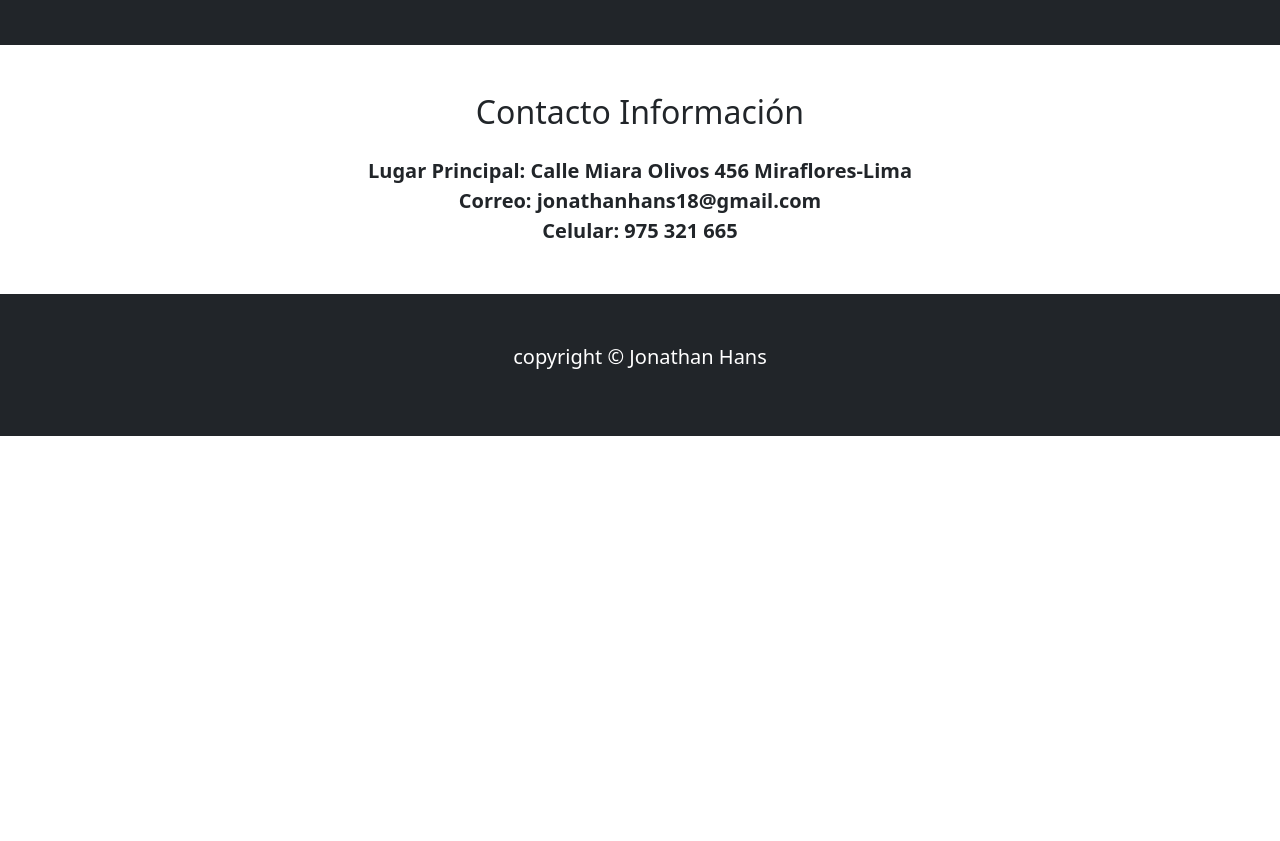
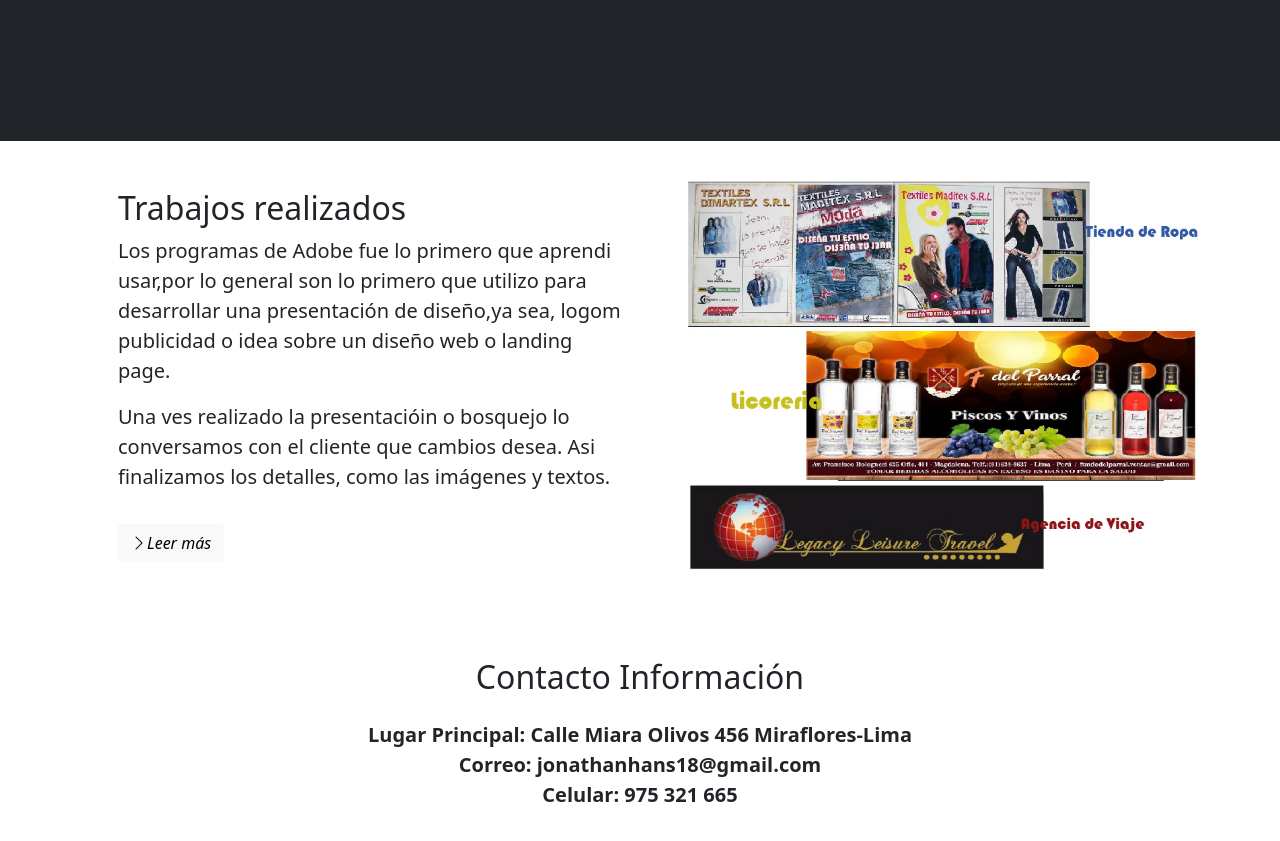
Before and after one commit to jorgeriquelmez/Jhans18.github.io, a plain HTML site: page index.html in a window 1280 px wide. Shown: the part 1999-2840 px from the top of the page. Before the commit the page ends 2435 px from the top, so only its background shows below. Drawn offline with nearby package versions, Linux system fonts and the light colour scheme; files that its build step writes are made by us from their sources; a script that the page names is missing.

Commit message:
se subio tres imagenes

```diff
--- a/index.html
+++ b/index.html
@@ -201,6 +201,30 @@
             </div>
         </div>
     </section>
+
+    <section id="trabajos" class="p-5 bg-dark text-light"></section>
+        <div class="container">
+            <div class="row align-items-center justify-content-between">
+                <div class="col-md p-5">
+                    <h2>Trabajos realizados</h2>
+                    <p class="lead">Los programas de Adobe fue lo primero que aprendi usar,por lo general son
+                        lo primero que utilizo
+                        para desarrollar una presentación de diseño,ya sea, logom publicidad o idea sobre un diseño web
+                        o landing page.
+                    </p>
+                    <p class="lead">Una ves realizado la presentacióin o bosquejo lo conversamos con el
+                        cliente que cambios desea. Asi finalizamos los detalles, como las imágenes y textos.
+                    </p>
+                    <a href="#" class="btn btn-light mt-3">
+                        <i class="bi bi-chevron-right">Leer más</i>
+                    </a>
+                </div>
+                <div class="col-md">
+                    <img src="img/banner-trabajos.jpg" class="img-fluid" alt="programas de diseño">
+                </div>
+            </div>
+        </div>
+    </section>
         <!-- contacto -->
         <section class="p-5">
             <div class="container">
```
Also changed, not shown: img/cuppon_landingpage.jpg (added), img/deco_palnatas.jpg (added), img/iguana_page.jpg (added).
